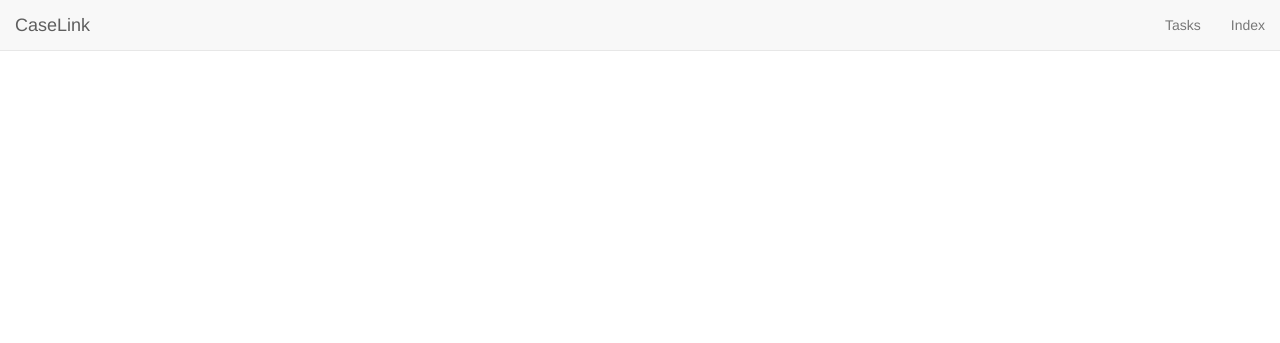
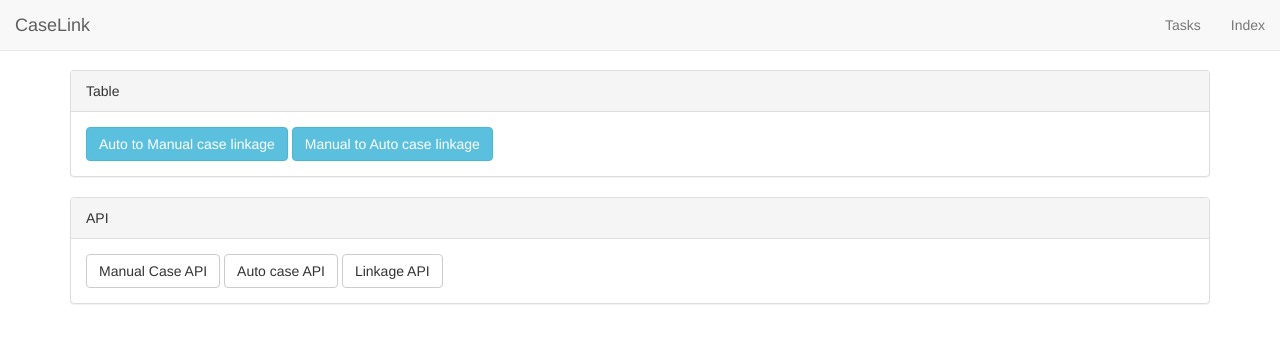
Before and after one commit to ryncsn/libvirt-dashboard, a Django app: template caselink/templates/caselink/index.html in a window 1280 px wide. Shown: the top 343 px of the page. Run offline with Django 3.2, Linux system fonts and the light colour scheme; the template is opened without the code that fills it, so the values that code supplies are empty; some libraries are stand-ins or nearby versions.

Commit message:
Rewrite index page, fix navi bar overlays content problem.

```diff
--- /dev/null
+++ b/caselink/static/caselink/caselink.css
@@ -0,0 +1 @@
+body { padding-top: 70px; }
--- a/caselink/templates/caselink/index.html
+++ b/caselink/templates/caselink/index.html
@@ -6,14 +6,15 @@
         <script type="text/javascript" charset="utf8" src="//cdn.datatables.net/1.10.8/js/jquery.dataTables.js"></script>
         <script src="//cdnjs.cloudflare.com/ajax/libs/highlight.js/8.9.1/highlight.min.js"></script>
         <script src="//cdnjs.cloudflare.com/ajax/libs/js-cookie/2.0.4/js.cookie.min.js"></script>
-
         <script src="{% static "caselink/searchtable.js" %}"></script>
         <script src="https://maxcdn.bootstrapcdn.com/bootstrap/3.3.6/js/bootstrap.min.js" integrity="sha384-0mSbJDEHialfmuBBQP6A4Qrprq5OVfW37PRR3j5ELqxss1yVqOtnepnHVP9aJ7xS" crossorigin="anonymous"></script>
-        <link rel="stylesheet" href="https://maxcdn.bootstrapcdn.com/bootstrap/3.3.6/css/bootstrap.min.css" integrity="sha384-1q8mTJOASx8j1Au+a5WDVnPi2lkFfwwEAa8hDDdjZlpLegxhjVME1fgjWPGmkzs7" crossorigin="anonymous">
+
         <link rel="stylesheet" type="text/css" href="{% static "caselink/datatables.css" %}">
+        <link rel="stylesheet" type="text/css" href="{% static "caselink/caselink.css" %}">
         <link rel="stylesheet" href="//cdnjs.cloudflare.com/ajax/libs/highlight.js/8.9.1/styles/googlecode.min.css">
         <link rel="stylesheet" href="http://fabien-d.github.io/alertify.js/assets/js/lib/alertify/alertify.core.css" />
         <link rel="stylesheet" href="http://fabien-d.github.io/alertify.js/assets/js/lib/alertify/alertify.default.css" id="toggleCSS" />
+        <link rel="stylesheet" href="https://maxcdn.bootstrapcdn.com/bootstrap/3.3.6/css/bootstrap.min.css" integrity="sha384-1q8mTJOASx8j1Au+a5WDVnPi2lkFfwwEAa8hDDdjZlpLegxhjVME1fgjWPGmkzs7" crossorigin="anonymous">
     </head>
     <body>
         <nav class="navbar navbar-default navbar-fixed-top">
@@ -65,12 +66,23 @@
 
         <div class="container-fluid">
             {% block content %}
-            <a href="a2m" target="_blank">Auto to Manual case linkage</a>
-            <a href="m2a" target="_blank">Manual to Auto case linkage</a>
-            <br>
-            <a href="manual" target="_blank">Manual Case API</a>
-            <a href="auto" target="_blank">Auto case API</a>
-            <a href="link" target="_blank">Linkage API</a>
+            <div class="container">
+                <div class="panel panel-default">
+                    <div class="panel-heading">Table</div>
+                    <div class="panel-body">
+                        <a type="button" class="btn btn-info" href="a2m">Auto to Manual case linkage</a>
+                        <a type="button" class="btn btn-info" href="m2a">Manual to Auto case linkage</a>
+                    </div>
+                </div>
+                <div class="panel panel-default">
+                    <div class="panel-heading">API</div>
+                    <div class="panel-body">
+                        <a type="button" class="btn btn-default" href="manual">Manual Case API</a>
+                        <a type="button" class="btn btn-default" href="auto">Auto case API</a>
+                        <a type="button" class="btn btn-default" href="link">Linkage API</a>
+                    </div>
+                </div>
+            </div>
             {% endblock %}
         </div>
         <script src="http://fabien-d.github.io/alertify.js/assets/js/lib/alertify/alertify.min.js"></script>
```
